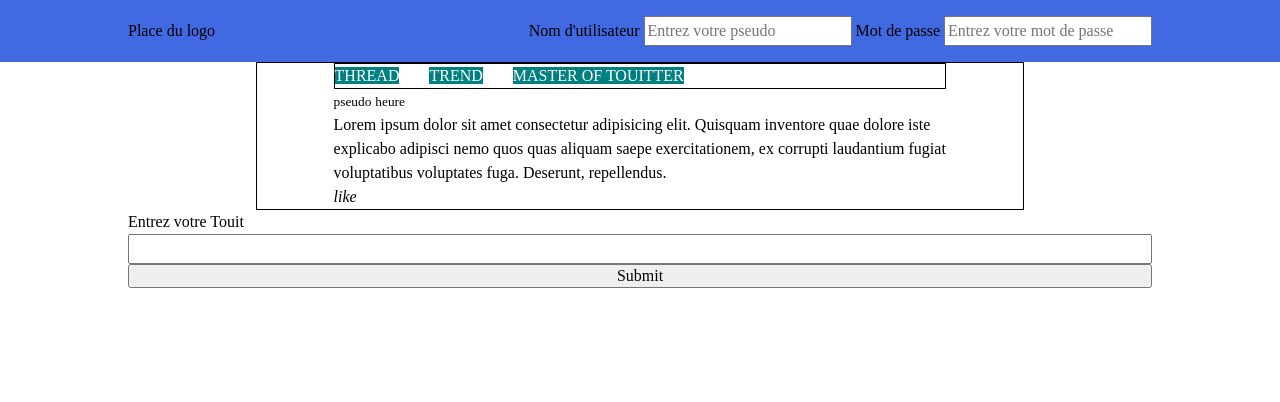
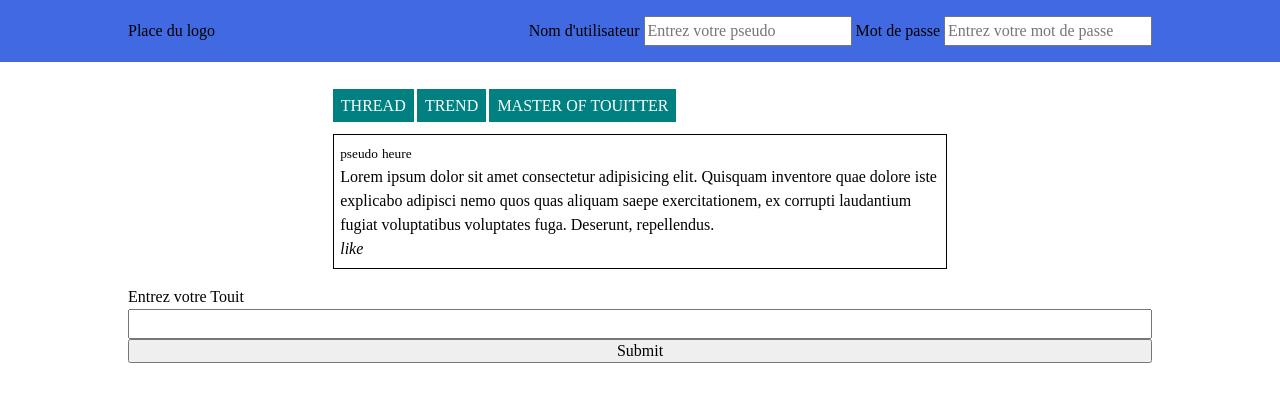
Before and after one commit to codeurali/01-i-am-learning, a website: page index.html in a window 1280 px wide. Drawn offline with Linux system fonts and the light colour scheme.

Commit message:
quelques ajouts en css

```diff
--- a/css/style.css
+++ b/css/style.css
@@ -21,6 +21,7 @@ header {
     padding-bottom: 1em;
     display: flex;
     justify-content: center;
+    margin-bottom: 2em;
 }
 
 .entete {
@@ -39,13 +40,15 @@ header {
     width: 60vw;
     margin-right: auto;
     margin-left: auto;
-    border: 1px solid black;
+}
+
+.nav-bar {
+    margin-bottom: 1em;
 }
 
 .menu-nav {
     display: flex;
     flex-direction: row;
-    border: 1px solid black;
     padding-top: 5rem;
 }
 
@@ -54,11 +57,15 @@ header {
     color: white;
     text-decoration: none;
     text-transform: uppercase;
-    margin-right: 3rem;
-
+    margin-right: .2em;
+    padding: .5em;
 }
 
+/* TOUIT-LIST */
 
 
-
-/*  */
+.touit {
+    border: 1px black solid;
+    padding: .4em;
+    margin-bottom: 1em;
+}
--- a/index.html
+++ b/index.html
@@ -28,8 +28,8 @@
                     <li><a href="" class='btn'>Master of Touitter</a></li>
                 </ul>
             </nav>
-            <ul class='touit'>
-                <li>
+            <ul class='touit-list'>
+                <li class='touit'>
                     <small>pseudo</small>
                     <small>heure</small>
                     <p>Lorem ipsum dolor sit amet consectetur adipisicing elit. Quisquam inventore quae dolore iste explicabo adipisci nemo quos quas aliquam saepe exercitationem, ex corrupti laudantium fugiat voluptatibus voluptates fuga. Deserunt, repellendus.</p>
```
